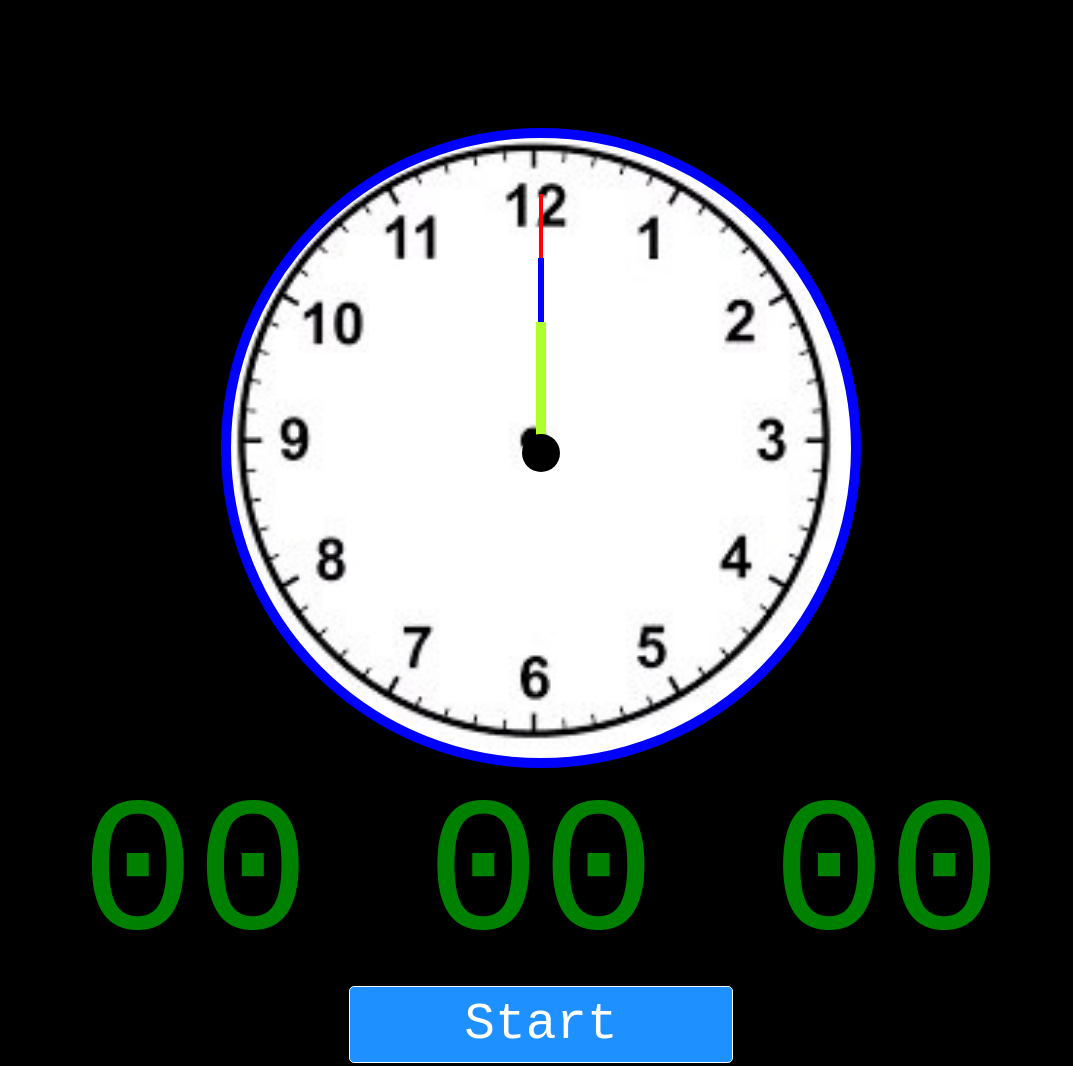
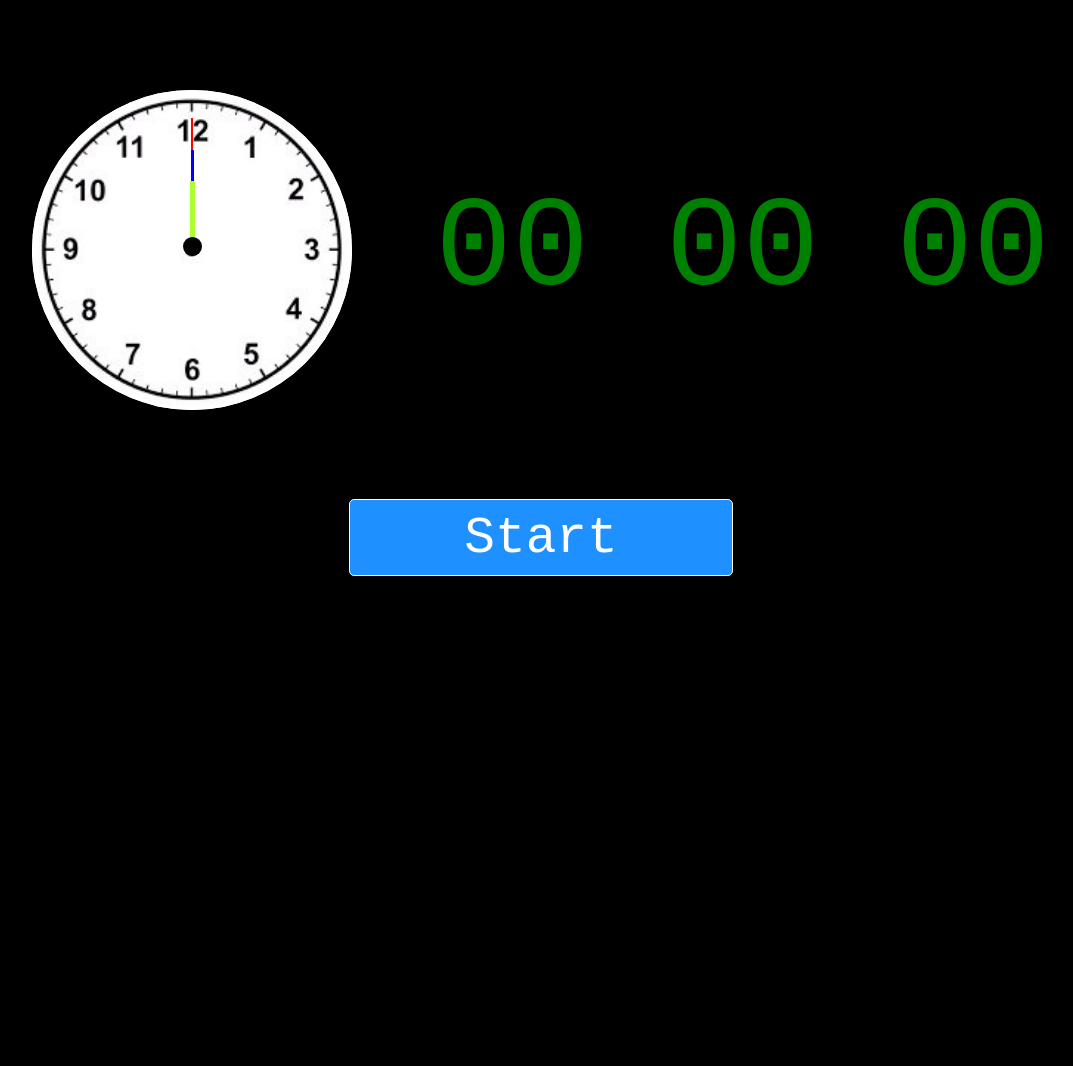
Before and after one commit to MuhammaddiyorQobulov/CLOCK, a plain HTML site: page index.html in a window 1280 px wide. Shown: the whole page, without its empty margins (99-1172 px from the left). After the commit the page ends 800 px from the top, so only its background shows below. Drawn offline with Linux system fonts and the light colour scheme.

Commit message:
Clock full task

```diff
--- a/index.html
+++ b/index.html
@@ -8,6 +8,7 @@
     <title>SekundTimer</title>
   </head>
   <body>
+    <div class="clocks">
       <div class="simpleSoat">
         <div class="clockBorder">
           <nav class="sekundMili"></nav>
@@ -24,6 +25,7 @@
         <span class="doublePoint">:</span>
         <div class="sekund">00</div>
       </div>
+    </div>
 
     <div class="btns">
       <button class="startBtn">Start</button>
--- a/style.css
+++ b/style.css
@@ -7,26 +7,27 @@
 
 body {
     background: #000;
-    padding: 10vw 0;
     display: flex;
     flex-direction: column;
+    align-items: center;
     justify-content: center;
-    align-items: center;
 }
 
-
+.clocks {
+    width: 100%;
+    display: flex;
+    justify-content: space-around;
+    align-items: center;
+    padding: 7vw;
+}
 
 
 .simpleSoat {
     background-color: white;
     border-radius: 50%;
-    width: 50vw;
-    height: 50vw;
-    background-image: url(./photo_2022-05-01_19-07-54.jpg);
-    background-repeat: no-repeat;
-    background-size:52vw;
-    background-position: -2vw -1.5vw;
-    border: 10px solid blue;
+    width: 25vw;
+    height: 25vw;
+    border: 0px solid blue;
 }
 
 
@@ -34,60 +35,64 @@ body {
     position: relative;
     width: 100%;
     height: 100%;
-    border-radius: 50vw;
+    border-radius: 25vw;
     border: none;
     display: flex;
     justify-content: center;
+    background-image: url(./photo_2022-05-01_19-07-54.jpg);
+    background-repeat: no-repeat;
+    background-size: 26.3vw;
+    background-position: -0.5vw;
 }
 
 .sekundMili {
     position: absolute;
-    width: 0.3vw;
-    height: 20vw;
-    margin-top: 4.4vw;
+    width: 0.15vw;
+    height: 10vw;
+    margin-top: 2.2vw;
     background-color: red;
     transform-origin: bottom center;
 }
 
 .minutMili {
     position: absolute;
-    width: 0.5vw;
-    height: 15vw;
-    margin-top: 9.4vw;
+    width: 0.25vw;
+    height: 7.5vw;
+    margin-top: 4.7vw;
     background-color: blue;
     transform-origin: bottom center;
-    animation:  3600s infinite cubic-bezier(1, 1, 1, 1);
+    animation: 3600s infinite cubic-bezier(1, 1, 1, 1);
 }
 
 .soatMili {
     position: absolute;
-    width: 0.75vw;
-    height: 10vw;
-    margin-top: 14.35vw;
+    width: 0.375vw;
+    height: 5vw;
+    margin-top: 7.175vw;
     background-color: greenyellow;
     transform-origin: bottom center;
     animation: 216000s infinite cubic-bezier(1, 1, 1, 1);
 }
 
-.animation1{
-    animation:animation 60s infinite cubic-bezier(1, 1, 1, 1);
+.animation1 {
+    animation: animation 60s infinite cubic-bezier(1, 1, 1, 1);
 }
 
-.animation2{
-    animation:animation 3600s infinite cubic-bezier(1, 1, 1, 1);
+.animation2 {
+    animation: animation 3600s infinite cubic-bezier(1, 1, 1, 1);
 }
 
-.animation3{
-    animation:animation 216000s infinite cubic-bezier(1, 1, 1, 1);
+.animation3 {
+    animation: animation 216000s infinite cubic-bezier(1, 1, 1, 1);
 }
 
 
 .sentr {
     position: absolute;
-    width: 3vw;
-    height: 3vw;
-    background-color: black;
-    margin-top: 23.1vw;
+    width: 1.5vw;
+    height: 1.5vw;
+    background-color: #000;
+    margin-top: 11.5vw;
     border-radius: 50%;
 
 }
@@ -102,7 +107,7 @@ body {
 
 .electronSoat {
     display: flex;
-    font-size: 15vw;
+    font-size: 10vw;
     color: green;
 }
 
@@ -144,6 +149,15 @@ span {
 
 }
 
+
+@media screen and (max-width:580px) {
+    .clocks {
+        flex-direction: column;
+        row-gap: 5vw;
+        padding: 10vw;
+    }
+}
+
 button:active {
     background-color: white;
     color: dodgerblue;
```
Lines whose indentation alone changed are shown as unchanged.
